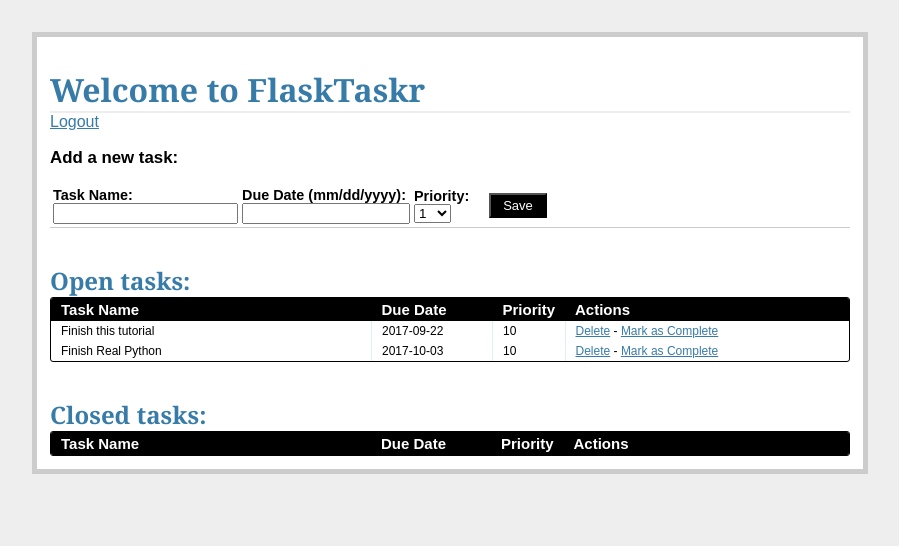
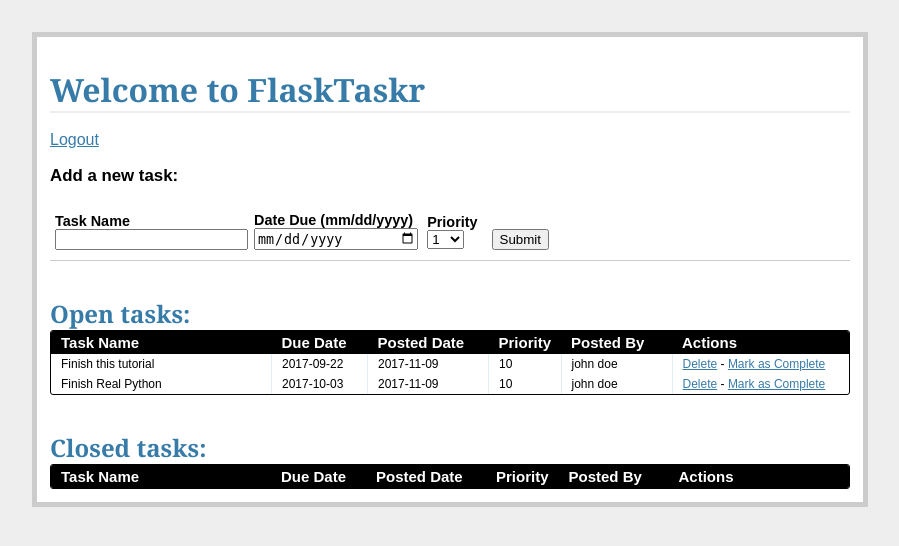
Before and after one commit to Hobinx/flask-task, a Flask app: page /tasks/ in a window 1280 px wide. Shown: the top 546 px of the page, without its empty margins (190-1089 px from the left). Run offline with Flask 2, Linux system fonts and the light colour scheme; a user stored in the database is signed in; data comes from the database, SQL or seed files in the repository; lists and menus that the app fills with data are empty.

Commit message:
updata tasks template

```diff
--- a/static/css/main.css
+++ b/static/css/main.css
@@ -134,3 +134,12 @@ label {
   text-decoration:none;
   position:relative;
 }
+
+.inline-form .input-group {
+  display: inline-block;
+  margin: 10px 5px;
+}
+
+.input-group input {
+  width: 100%;
+}
--- a/templates/tasks.html
+++ b/templates/tasks.html
@@ -2,44 +2,28 @@
 {% block content %}
 
 <h1>Welcome to FlaskTaskr</h1>
+<br>
 <a href="{{ url_for('logout') }}">Logout</a>
 <div class="add-task">
   <h3>Add a new task:</h3>
-  <table>
-    <tr>
-      <form action="{{ url_for('new_task') }}" method="post">
-        {{ form.csrf_token }}
-        <td>
-          <label>Task Name:</label>
-          <input name="name" type="text">
-        </td>
-        <td>
-          <label>Due Date (mm/dd/yyyy):</label>
-          <input name="due_date" type="text" style="width:160px;">
-        </td>
-        <td>
-          <label>Priority:</label>
-          <select name="priority" width="100px">
-            <option value="1">1</option>
-            <option value="2">2</option>
-            <option value="3">3</option>
-            <option value="4">4</option>
-            <option value="5">5</option>
-            <option value="6">6</option>
-            <option value="7">7</option>
-            <option value="8">8</option>
-            <option value="9">9</option>
-            <option value="10">10</option>
-          </select>
-        </td>
-        <td>
-          &nbsp;
-          &nbsp;
-          <input class="button" type="submit" value="Save">
-        </td>
-      </form>
-    </tr>
-  </table>
+  <form action="{{ url_for('new_task') }}" method="post" class="inline-form">
+    {{ form.csrf_token }}
+    <div class="input-group">
+      {{ form.name.label }}
+      {{ form.name }}
+    </div>
+    <div class="input-group">
+      {{ form.due_date.label }}
+      {{ form.due_date }}
+    </div>
+    <div class="input-group">
+      {{ form.priority.label }}
+      {{ form.priority }}
+    </div>
+    <div class="input-group">
+      <button type="submit">Submit</button>
+    </div>
+  </form>
 </div>
 <div class="entries">
   <br>
@@ -49,17 +33,21 @@
     <table>
       <thead>
         <tr>
-          <th width="300px"><strong>Task Name</strong></th>
-          <th width="100px"><strong>Due Date</strong></th>
+          <th width="200px"><strong>Task Name</strong></th>
+          <th width="75px"><strong>Due Date</strong></th>
+          <th width="100px"><strong>Posted Date</strong></th>
           <th width="50px"><strong>Priority</strong></th>
+          <th width="90px"><strong>Posted By</strong></th>
           <th><strong>Actions</strong></th>
         </tr>
       </thead>
       {% for task in open_tasks %}
         <tr>
-          <td width="300px">{{ task.name }}</td>
-          <td width="100px">{{ task.due_date }}</td>
+          <td width="200px">{{ task.name }}</td>
+          <td width="75px">{{ task.due_date }}</td>
+          <td width="100px">{{ task.posted_date }}</td>
           <td width="50px">{{ task.priority }}</td>
+          <td width="90px">{{ task.poster.name }}</td>
           <td>
             <a href="{{ url_for('delete_entry', task_id = task.task_id) }}">Delete</a>  -
             <a href="{{ url_for('complete', task_id = task.task_id) }}">Mark as Complete</a>
@@ -77,17 +65,21 @@
     <table>
       <thead>
       <tr>
-        <th width="300px"><strong>Task Name</strong></th>
-        <th width="100px"><strong>Due Date</strong></th>
+        <th width="200px"><strong>Task Name</strong></th>
+        <th width="75px"><strong>Due Date</strong></th>
+        <th width="100px"><strong>Posted Date</strong></th>
         <th width="50px"><strong>Priority</strong></th>
+        <th width="90px"><strong>Posted By</strong></th>
         <th><strong>Actions</strong></th>
         </tr>
       </thead>
       {% for task in closed_tasks %}
         <tr>
-          <td width="300px">{{ task.name }}</td>
-          <td width="100px">{{ task.due_date }}</td>
+          <td width="200px">{{ task.name }}</td>
+          <td width="75px">{{ task.due_date }}</td>
+          <td width="100px">{{ task.posted_date }}</td>
           <td width="50px">{{ task.priority }}</td>
+          <td width="90px">{{ task.poster.name }}</td>
         <td>
           <a href="{{ url_for('delete_entry', task_id = task.task_id) }}">Delete</a>
         </td>
```
